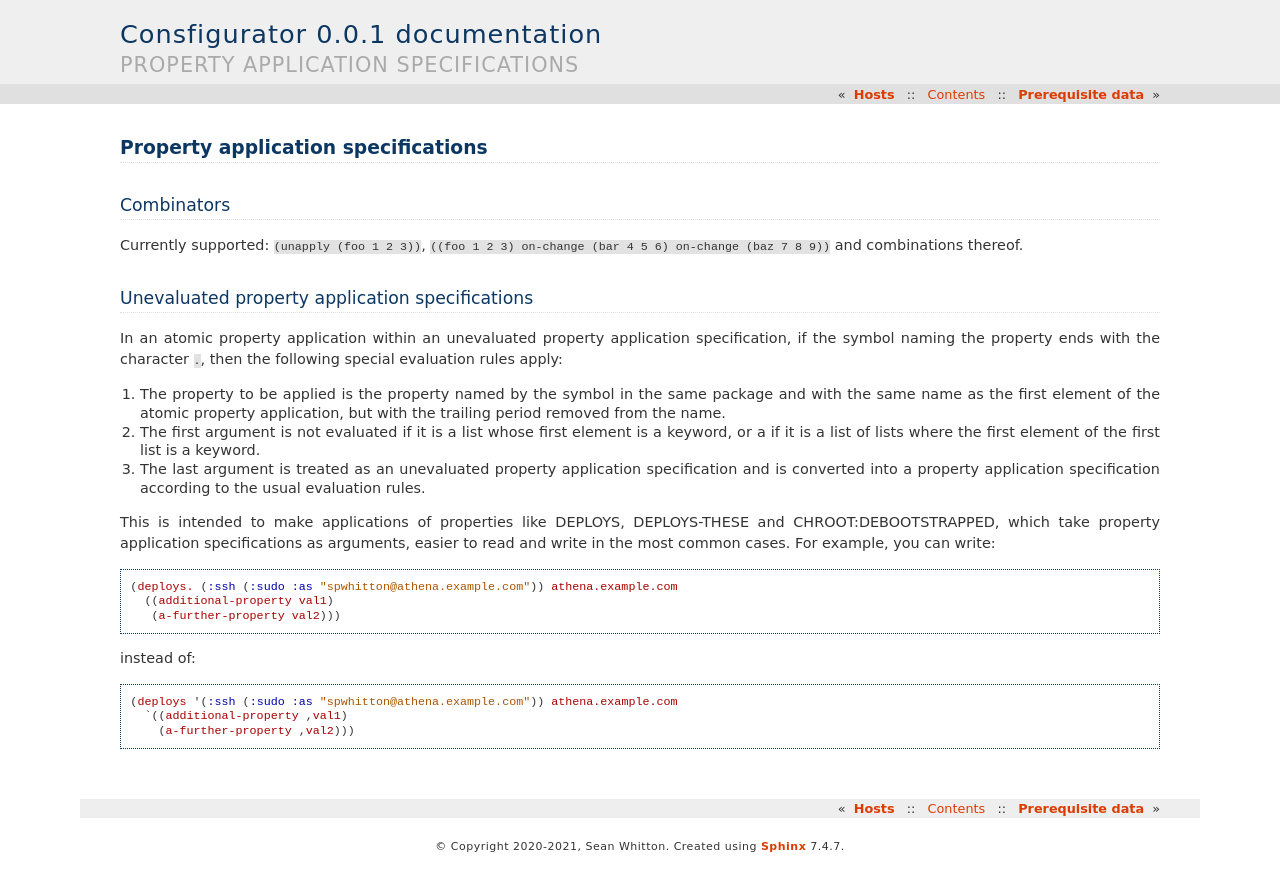
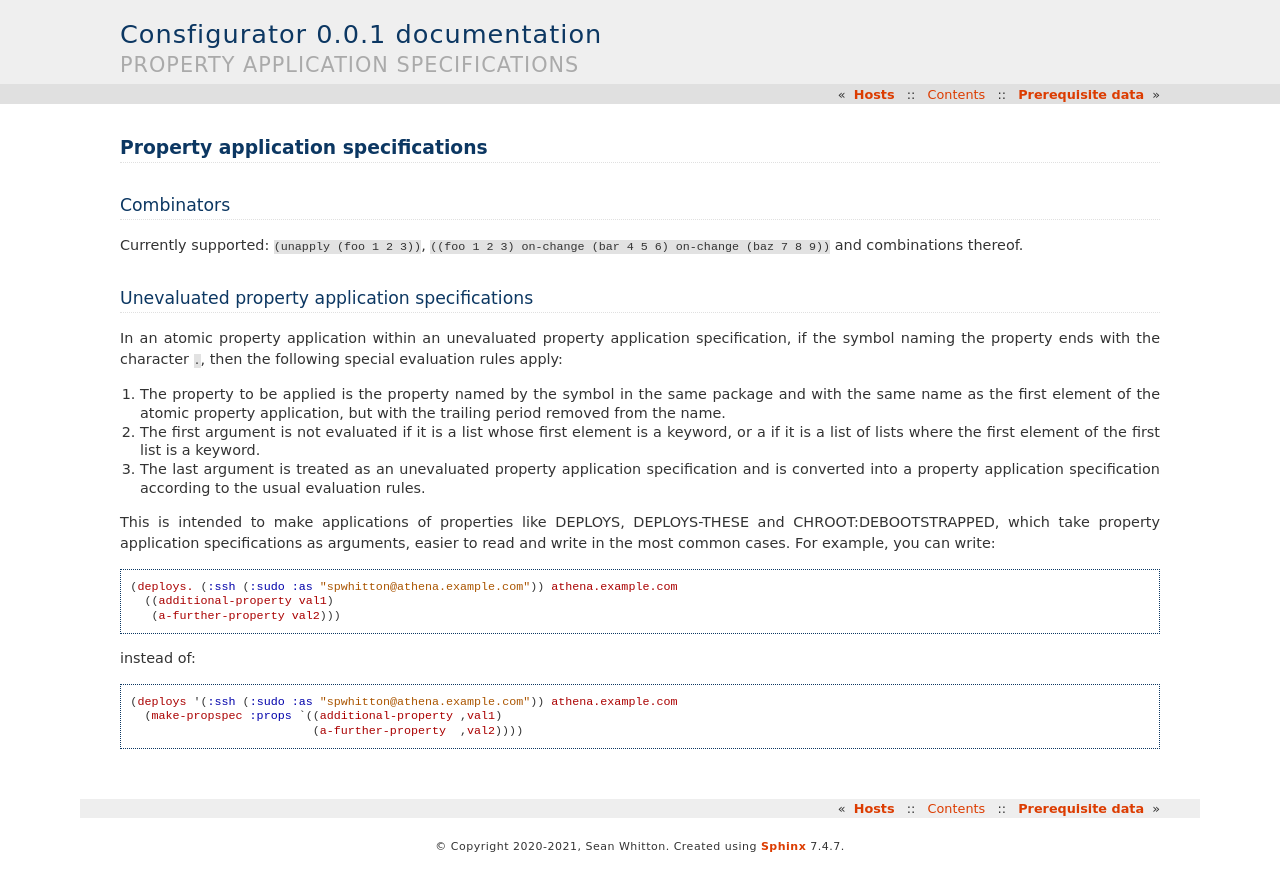
Before and after one commit to spwhitton/consfigurator, a Sphinx documentation site: the page built from doc/propspecs.rst, in a window 1280 px wide. Shown: the top 891 px of the page. Built offline with Sphinx 7.4.7, drawn with Linux system fonts in a browser that asks for light colours.

```diff
--- a/doc/ideas.rst
+++ b/doc/ideas.rst
@@ -5,9 +5,6 @@ Patches welcome.
 
 Properties
 ----------
-
-- Implementing DEPLOYS and DEPLOYS-THESE is a priority, as it is the first
-  step towards implementing things like building disc images.
 
 Connections
 -----------
--- a/doc/propspecs.rst
+++ b/doc/propspecs.rst
@@ -38,5 +38,5 @@ cases.  For example, you can write::
 instead of::
 
   (deploys '(:ssh (:sudo :as "spwhitton@athena.example.com")) athena.example.com
-    `((additional-property ,val1)
-      (a-further-property ,val2)))
+    (make-propspec :props `((additional-property ,val1)
+                            (a-further-property  ,val2))))
```
Also changed, not shown: 3 other files.
